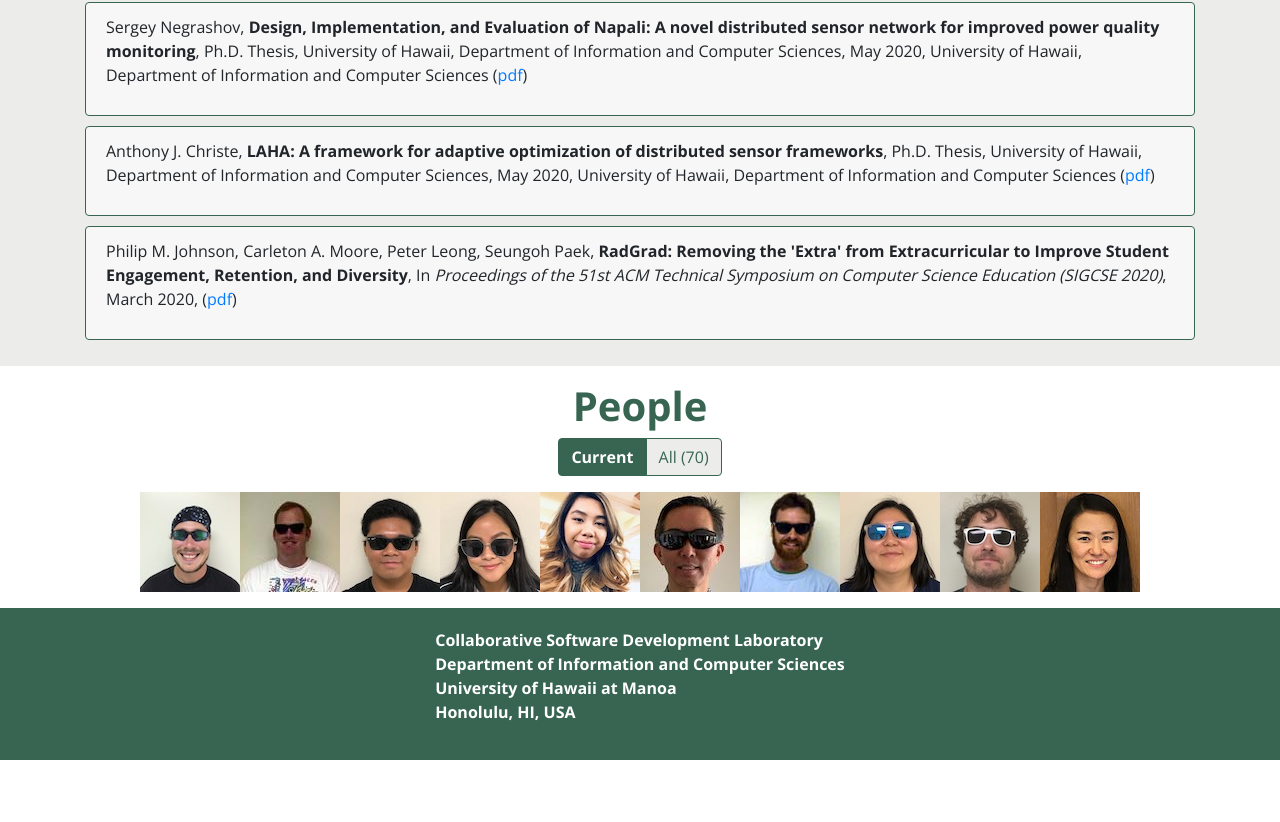
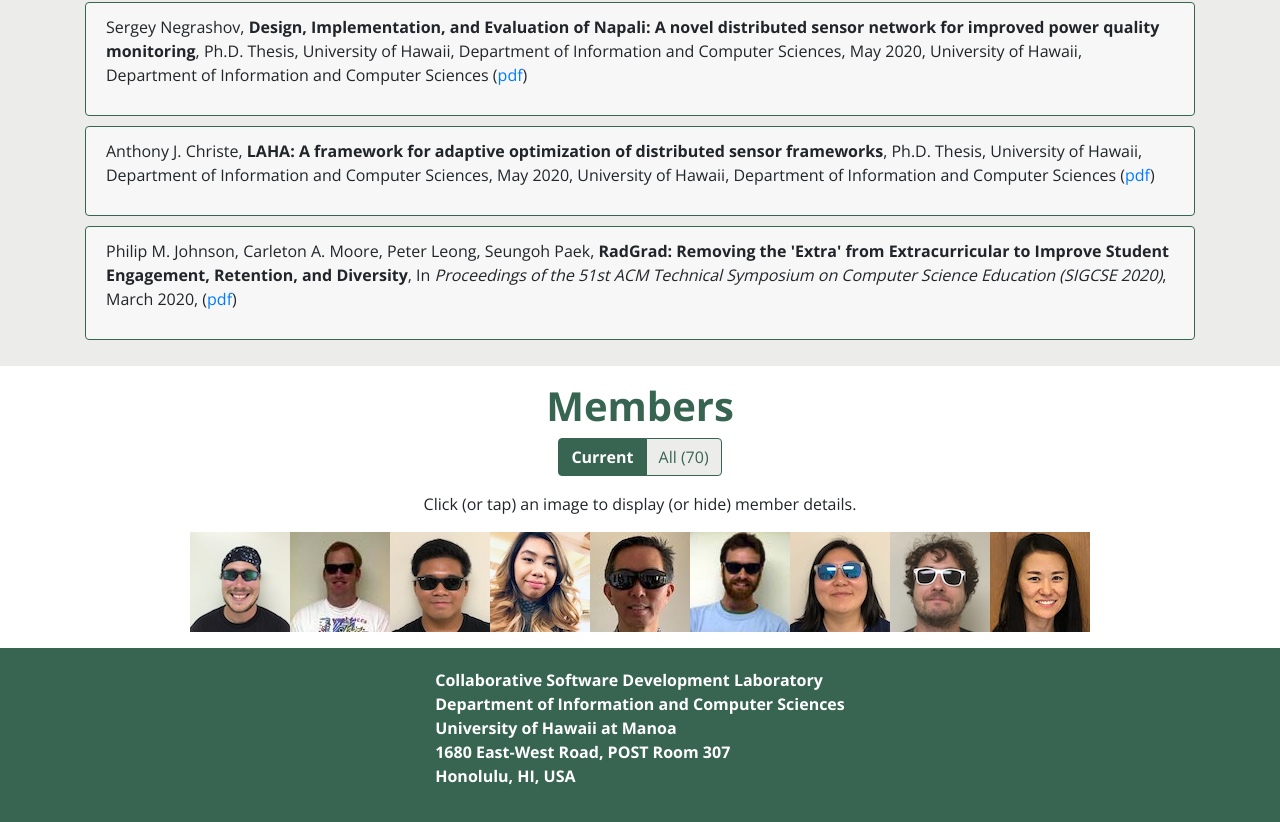
Before and after one commit to csdl/csdl.github.io, a React (Create React App) app in the folder src/: page / in a window 1280 px wide. Shown: the part 1470-2292 px from the top of the page. Before the commit the page ends 2230 px from the top, so only its background shows below. Built offline with nearby package versions, Linux system fonts and the light colour scheme.

Commit message:
Members implemented

```diff
--- a/src/src/Bottom.js
+++ b/src/src/Bottom.js
@@ -12,6 +12,7 @@ function Bottom() {
           <p>Collaborative Software Development Laboratory<br/>
             Department of Information and Computer Sciences<br/>
             University of Hawaii at Manoa<br/>
+            1680 East-West Road, POST Room 307<br/>
             Honolulu, HI, USA<br/>
           </p>
           </Row>
--- a/src/src/Home.js
+++ b/src/src/Home.js
@@ -4,7 +4,7 @@ import Container from 'react-bootstrap/Container';
 import Markdown from 'react-markdown';
 import TechReports from './TechReports';
 import Title from './Title';
-import getPeopleData from './data/PeopleData';
+import getMemberData from './data/MemberData';
 
 const techReports = new TechReports();
 const journal = techReports.getKeysByKeyword('Pubs-Journal').length;
@@ -13,14 +13,14 @@ const workshop = techReports.getKeysByKeyword('Pubs-Workshop').length;
 const phd = techReports.getKeysByKeyword('Thesis-PhD').length;
 const ms = techReports.getKeysByKeyword('Thesis-MS').length;
 const bs = techReports.getKeysByKeyword('Thesis-BS').length;
-const numPeople = getPeopleData().length;
+const numMembers = getMemberData().length;
 
 const homePageText = `
 The Collaborative Software Development Laboratory is led by [Philip Johnson](https://philipmjohnson.org"), a Professor in the [Department of Information and Computer Sciences](http://www.ics.hawaii.edu) at the [University of Hawaii](https://www.hawaii.edu).
 
 Established in 1991, the Collaborative Software Development Laboratory performs research, development, and technology transfer in disciplines including software engineering, sustainability, entrepreneurship, educational technology, renewable energy, and computer-supported cooperative work.
 
-So far, research by the ${numPeople} current and former members of CSDL has led to ${journal} journal, ${conference} conference, and ${workshop} workshop publications, as well as ${phd} Ph.D. theses, ${ms} M.S. theses, and ${bs} undergraduate honors theses.
+So far, research by the ${numMembers} current and former members of CSDL has led to ${journal} journal, ${conference} conference, and ${workshop} workshop publications, as well as ${phd} Ph.D. theses, ${ms} M.S. theses, and ${bs} undergraduate honors theses.
 `;
 
 function Home(props) {
--- /dev/null
+++ b/src/src/MemberCard.js
@@ -0,0 +1,30 @@
+import React from 'react';
+import PropTypes from 'prop-types';
+import Image from 'react-bootstrap/Image';
+import Popover from 'react-bootstrap/Popover';
+import OverlayTrigger from 'react-bootstrap/OverlayTrigger';
+
+function MemberCard(props) {
+  const popover = (name, dates) => (
+    <Popover id="popover-basic">
+      <Popover.Title as="h3">{`${name[0]} ${name[1]}`}</Popover.Title>
+      <Popover.Content>
+        {`CSDL: ${dates[0]}`}{dates[1] && ` - ${dates[1]}`}
+      </Popover.Content>
+    </Popover>
+  );
+  const name = props.person.name;
+  const dates = props.person.dates;
+
+  return (
+      <OverlayTrigger trigger="click" placement="top" overlay={popover(name, dates)}>
+        <Image src={props.person.photo}/>
+      </OverlayTrigger>
+  );
+}
+
+MemberCard.propTypes = {
+  person: PropTypes.object.isRequired,
+};
+
+export default MemberCard;
--- a/src/src/People.js
+++ b/src/src/Members.js
@@ -5,14 +5,14 @@ import Container from 'react-bootstrap/Container';
 import Row from 'react-bootstrap/Row';
 import Title from './Title';
 import SectionButtons from './SectionButtons';
-import PeopleCard from './PeopleCard';
-import getPeopleData from './data/PeopleData';
+import MemberCard from './MemberCard';
+import getMemberData from './data/MemberData';
 
-class People extends React.Component {
+class Members extends React.Component {
   constructor(props) {
     super(props);
     this.state = { display: 'recent' };
-    this.peopleData = getPeopleData();
+    this.memberData = getMemberData();
   }
 
   onClickSectionButton = (pushedButton) => {
@@ -25,11 +25,11 @@ class People extends React.Component {
   }
 
   renderRecent = () => {
-    const recentPeople = _.filter(this.peopleData, (person) => person.dates[1] === 'present');
+    const recentMembers = _.filter(this.memberData, (person) => person.dates[1] === 'present');
     return (
       <Container>
         <Row className="justify-content-center">
-          {_.map(recentPeople, person => <PeopleCard person={person}/>)}
+          {_.map(recentMembers, (person, idx) => <MemberCard key={idx} person={person}/>)}
         </Row>
       </Container>
     );
@@ -38,24 +38,25 @@ class People extends React.Component {
   renderAll = () => (
     <Container>
       <Row className="justify-content-center">
-        {_.map(this.peopleData, person => <PeopleCard person={person}/>)}
+        {_.map(this.memberData, (person, idx) => <MemberCard key={idx} person={person}/>)}
       </Row>
     </Container>
   )
 
   render = () => (
-    <div style={this.props.sectionStyle} id="people">
+    <div style={this.props.sectionStyle} id="members">
       <Container>
-        <Title title={'People'}/>
-        <SectionButtons onClick={this.onClickSectionButton} total={this.peopleData.length} recentLabel='Current'/>
+        <Title title={'Members'}/>
+        <SectionButtons onClick={this.onClickSectionButton} total={this.memberData.length} recentLabel='Current'/>
+        <p style={{ textAlign: 'center' }}>Click (or tap) an image to display (or hide) member details.</p>
         {this.state.display === 'recent' ? this.renderRecent() : this.renderAll()}
       </Container>
     </div>
   );
 }
 
-People.propTypes = {
+Members.propTypes = {
   sectionStyle: PropTypes.object.isRequired,
 };
 
-export default People;
+export default Members;
--- a/src/src/PeopleCard.js
+++ /dev/null
@@ -1,15 +0,0 @@
-import React from 'react';
-import PropTypes from 'prop-types';
-import Image from 'react-bootstrap/Image';
-
-function PeopleCard(props) {
-  return (
-    <Image src={props.person.photo}/>
-  );
-}
-
-PeopleCard.propTypes = {
-  person: PropTypes.object.isRequired,
-};
-
-export default PeopleCard;
--- a/src/src/ResearchCard.js
+++ b/src/src/ResearchCard.js
@@ -67,7 +67,6 @@ ResearchCard.propTypes = {
   project: PropTypes.string.isRequired,
   keyword: PropTypes.string.isRequired,
   text: PropTypes.string.isRequired,
-  url: PropTypes.string.isRequired,
   showOneCard: PropTypes.func.isRequired,
   showLess: PropTypes.bool.isRequired,
   bigImage: PropTypes.string,
--- a/src/src/Top.js
+++ b/src/src/Top.js
@@ -14,7 +14,7 @@ function Top() {
             <Nav.Item><Nav.Link href="#news" style={navbarStyle}>News</Nav.Link></Nav.Item>
             <Nav.Item><Nav.Link href="#research" style={navbarStyle}>Research</Nav.Link></Nav.Item>
             <Nav.Item><Nav.Link href="#papers" style={navbarStyle}>Papers</Nav.Link></Nav.Item>
-            <Nav.Item><Nav.Link href="#people" style={navbarStyle}>People</Nav.Link></Nav.Item>
+            <Nav.Item><Nav.Link href="#members" style={navbarStyle}>Members</Nav.Link></Nav.Item>
             <Nav.Item><Nav.Link href="#partners" style={navbarStyle}>Partners</Nav.Link></Nav.Item>
           </Nav>
         </Container>
--- a/src/src/data/PeopleData.js
+++ b/src/src/data/MemberData.js
@@ -1,4 +1,4 @@
-export default function getPeopleData() {
+export default function getMemberData() {
   return [
     {
       name: ['Aaron', 'Kagawa'],
@@ -213,7 +213,7 @@ export default function getPeopleData() {
     {
       name: ['Mercedez', 'Castro'],
       photo: '/images/people/mercedez-castro.jpg',
-      dates: ['2019', 'present'],
+      dates: ['2019', ''],
     },
     {
       name: ['Mette', 'Moffett'],
--- a/src/src/index.js
+++ b/src/src/index.js
@@ -8,7 +8,7 @@ import Bottom from './Bottom';
 import News from './News';
 import Research from './Research';
 import Papers from './Papers';
-import People from './People';
+import Members from './Members';
 import { lightGreenColorCode } from './Constants';
 
 const sectionStyle = { paddingTop: '1em', paddingBottom: '1em' };
@@ -20,7 +20,7 @@ ReactDOM.render(
     <News sectionStyle={sectionStyle2}/>
     <Research sectionStyle={sectionStyle}/>
     <Papers sectionStyle={sectionStyle2}/>
-    <People sectionStyle={sectionStyle}/>
+    <Members sectionStyle={sectionStyle}/>
     <Bottom/>
 
   </React.StrictMode>,
```
Also changed, not shown: 1 other file (tests, documents, lock files or other folders).
